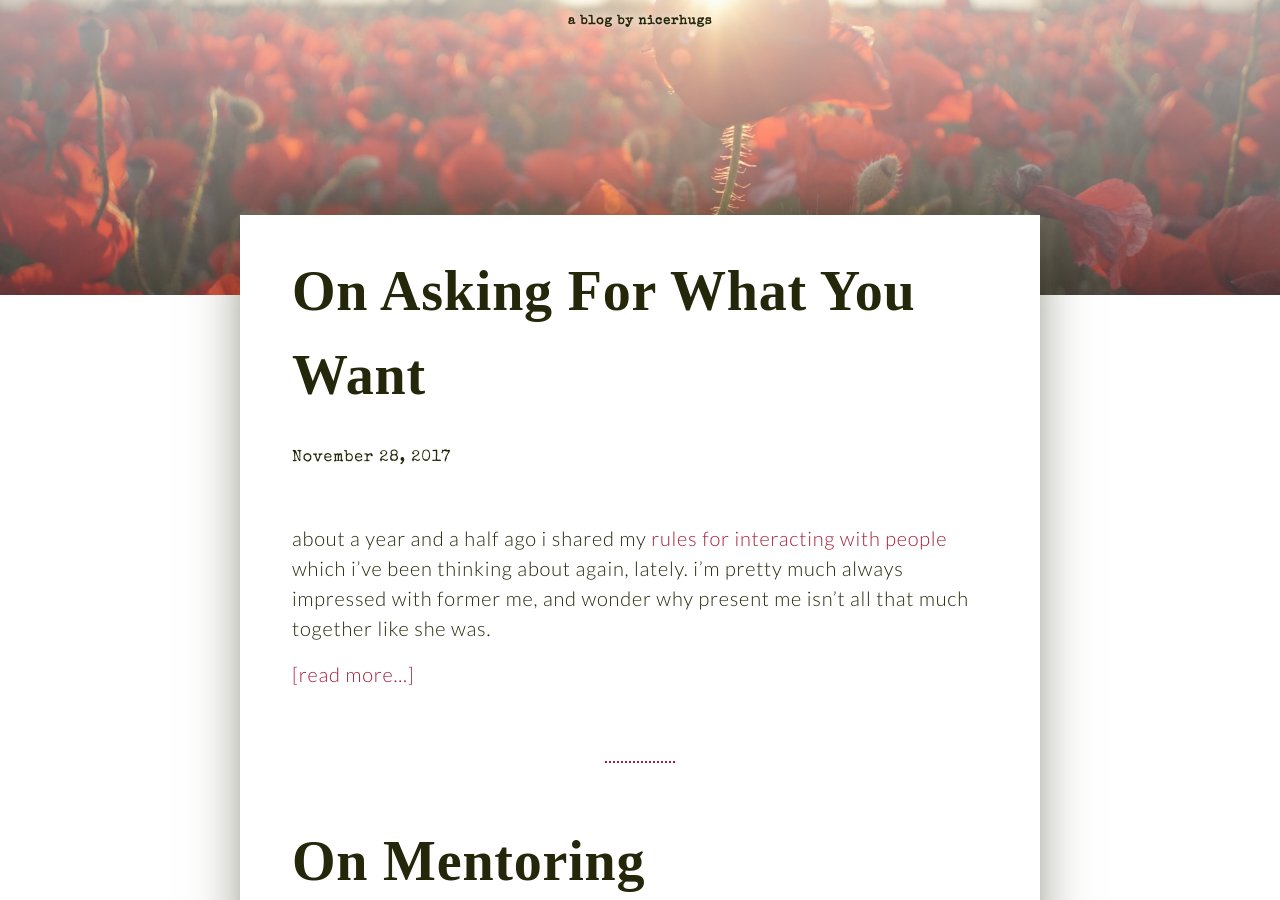
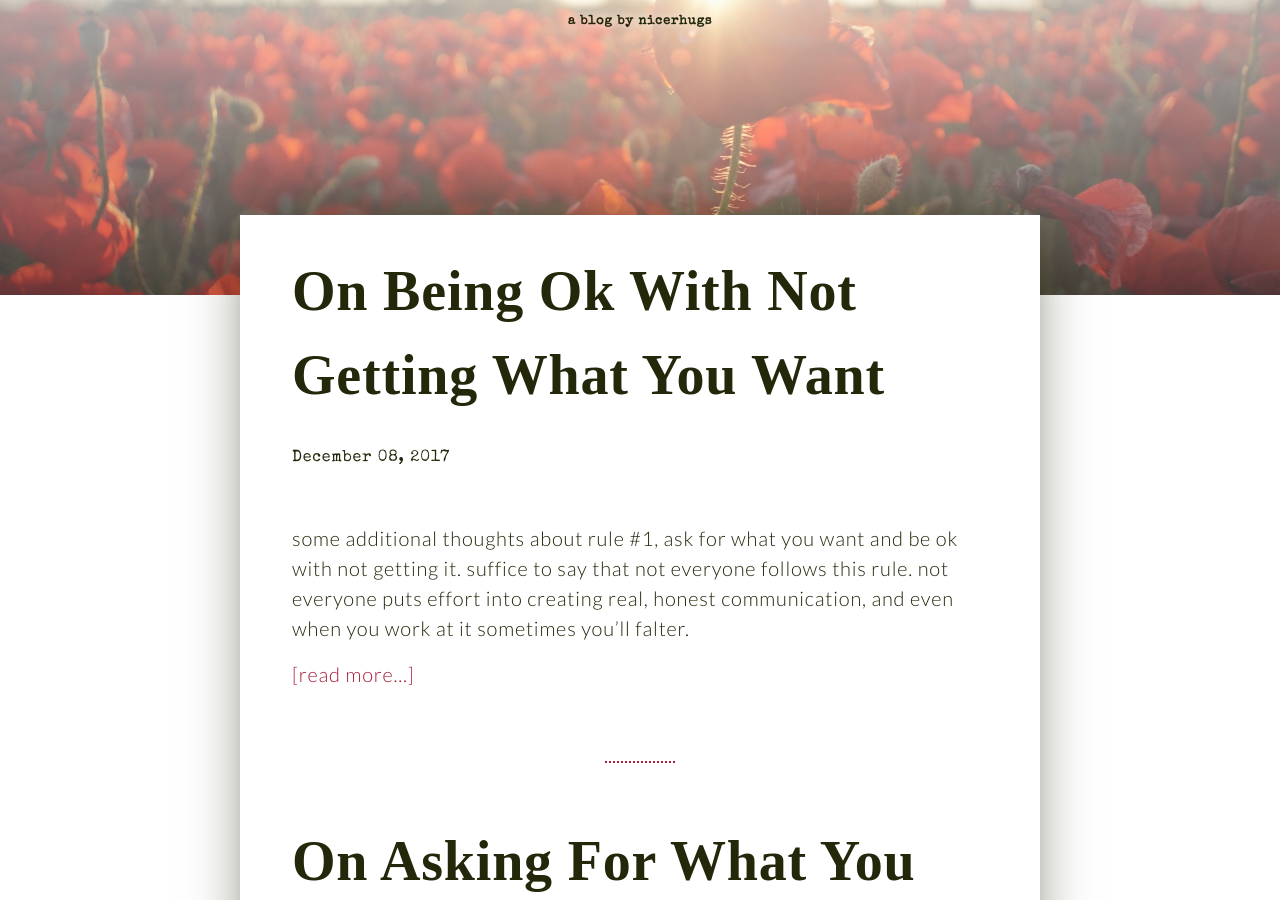
Before and after one commit to NicerHugs/blog, a Jekyll site: the page docs/index.html, which Jekyll copies as it is, in a window 1280 px wide and 900 px high, scrolled down 225 px. Built offline with Jekyll 4.4.1, drawn with Linux system fonts in a browser that asks for light colours; nearby versions of some CDN libraries; some web fonts are replaced; a script that is not in the unit is left out.

Commit message:
2017-12-08

```diff
--- a/docs/2017/11/28/on-asking-for-what-you-want/index.html
+++ b/docs/2017/11/28/on-asking-for-what-you-want/index.html
@@ -50,6 +50,8 @@
 	</div>
 	<footer class="article-links">
 
+		<a href="/2017/12/08/on-being-ok-with-not-getting-what-you-want/" class="newer">< newer</a>
+
 
 		<a href="/2017/09/12/on-mentoring/" class="older">older ></a>
 
--- a/docs/index.html
+++ b/docs/index.html
@@ -27,6 +27,18 @@
 </header>
 
 		<main>
+
+			<article class="post-excerpt">
+				<h2 class="article-title">
+					<a href="/2017/12/08/on-being-ok-with-not-getting-what-you-want/">On Being Ok With Not Getting What You Want</a>
+				</h2>
+				<div class="article-meta">December 08, 2017</div>
+				<div class="article-body">
+					<p>some additional thoughts about rule #1, ask for what you want and be ok with not getting it. suffice to say that not everyone follows this rule. not everyone puts effort into creating real, honest communication, and even when you work at it sometimes you’ll falter.</p>
+
+ <a href="/2017/12/08/on-being-ok-with-not-getting-what-you-want/">[read more...]</a>
+				</div>
+			</article>
 
 			<article class="post-excerpt">
 				<h2 class="article-title">
```
Also changed, not shown: _posts/2017-12-08-on-being-ok-with-not-getting-what-you-want.md (added, +15 -0 lines), docs/2017/12/08/on-being-ok-with-not-getting-what-you-want/index.html (added, +80 -0 lines), docs/archive/index.html (+19 -0 lines), docs/feed.xml (+12 -2 lines).
